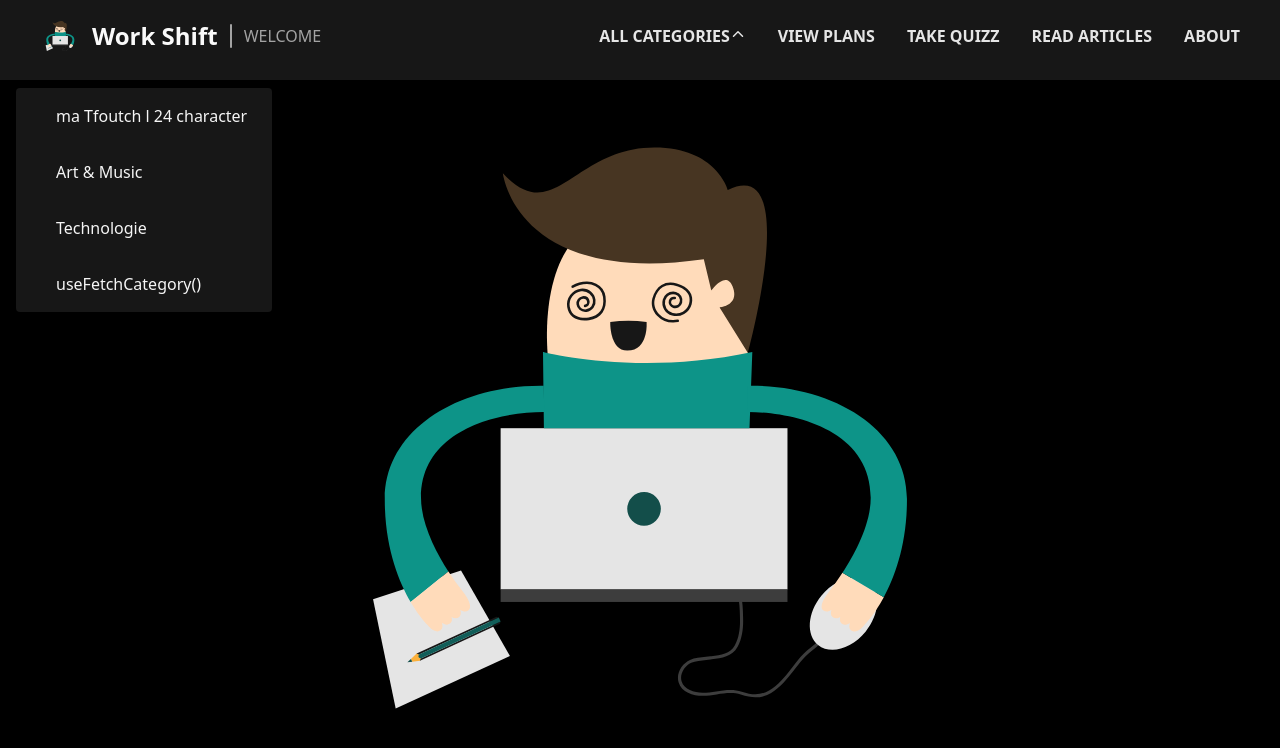
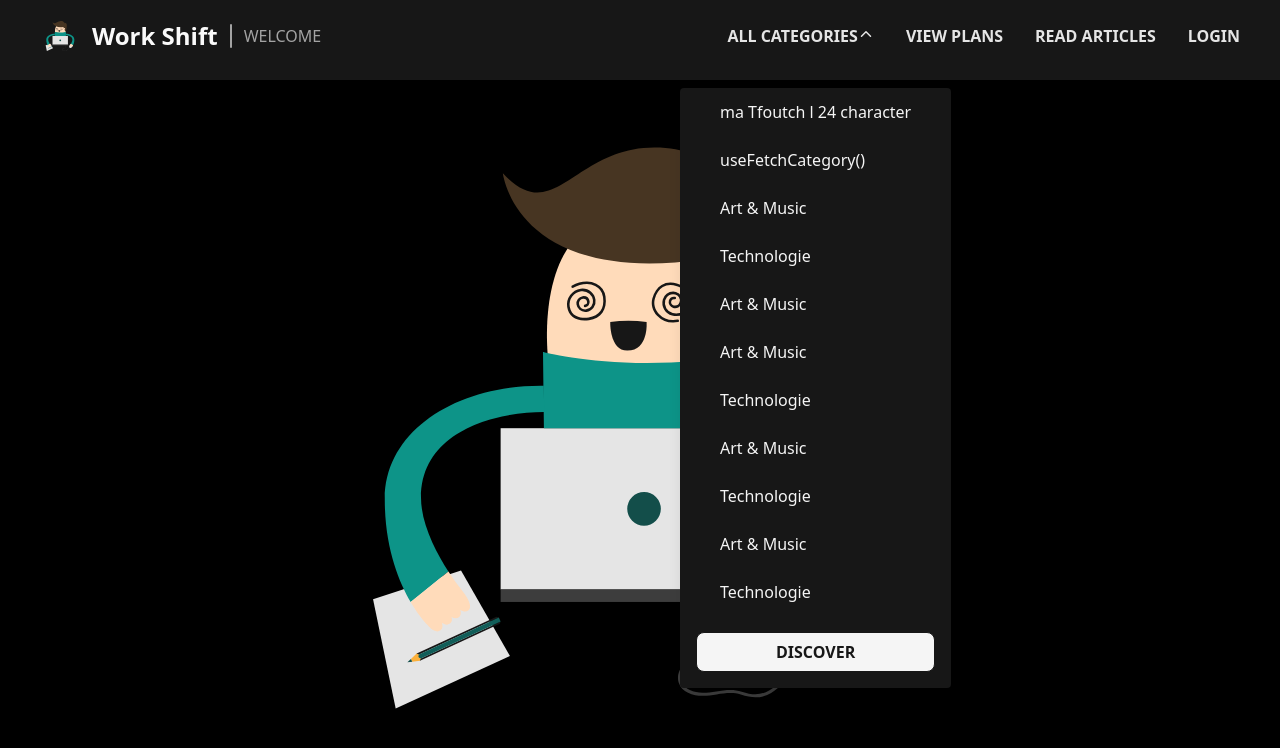
Before and after one commit to SafwenHali/WorkShift, a React (Vite) app in the folder Frontend/: page /Home in a window 1280 px wide. Both pictures are taken after a click on the button "ALL CATEGORIES". Shown: the top 748 px of the page. Built offline with nearby package versions, Linux system fonts and the light colour scheme.

Commit message:
category menu

```diff
--- a/Frontend/src/App.jsx
+++ b/Frontend/src/App.jsx
@@ -19,9 +19,11 @@ function App() {
       <Routes>
         <Route path="/" element={<Home/>}/>
         <Route path="/Home" element={<Home/>}/>
+        <Route path="/Categories" element={<Home/>}/>
         <Route path="/Putin" element={<Test/>}/>
         <Route path="/Articles" element={<ArticleList/>}/>
         <Route path="/Articles/articleUniqueTitle" element={<Article/>}/>
+        <Route path="/Articles/:id" element={<Article/>}/>
       </Routes>
     </BrowserRouter>
   );
--- a/Frontend/src/components/Button.jsx
+++ /dev/null
@@ -1,12 +0,0 @@
-import React from 'react'
-
-const Button = (props) => {
-  return (
-    <button className='bg-indigo-600 text-white font-[Poppins] py-2 px-6 rounded md:ml-8 hover:bg-indigo-400
-    duration-500'>
-      {props.children}
-    </button>
-  )
-}
-
-export default Button
--- a/Frontend/src/components/Navbar.jsx
+++ b/Frontend/src/components/Navbar.jsx
@@ -1,44 +1,55 @@
 import React , { useState} from "react";
 const Navbar = (props) => {
     let Links =[
-      {name:"VIEW PLANS",link:"/Putin"},
-      {name:"TAKE QUIZZ",link:"/Putin"},
+      {name:"VIEW PLANS",link:"/"},
       {name:"READ ARTICLES",link:"/Articles"},
-      {name:"ABOUT",link:"/Putin"},
+      {name:"LOGIN",link:"/"},
     ];
     let [open,setOpen]=useState(false);
     const [updown, setUpdown] = useState(false);
 
-    let catMenue =["ma Tfoutch l 24 character","Art & Music","Technologie","useFetchCategory()"]
+    let catMenue =["ma Tfoutch l 24 character","useFetchCategory()","Art & Music","Technologie","Art & Music",,"Art & Music","Technologie","Art & Music","Technologie","Art & Music","Technologie"]
 
 
   return (
     <div className='shadow-md w-full fixed top-0 left-0'>
       <div className="bg-neutral-900 w-full h-20">
       <div className='md:flex items-center justify-between py-4 md:px-10 px-7'>
-
+        {/*Name and LOGO*/}
           <span className='space-x-3 cursor-pointer flex items-center font-bold text-neutral-50 font-sansserif '>
-            <img src="../../public/icon/LOGO.svg" className="w-fit h-10"/>
+            <img src="/icon/LOGO.svg" className="w-fit h-10"/>
             <a href="/" className='text-2xl'>Work Shift </a>
             <h1 className="bg-neutral-400 h-6 w-0.5 rounded"/>
           {<p className="font-light text-neutral-400">{props.PageName}</p>}
           </span>
-
+       {/*END Name and LOGO*/}
 
       <div onClick={()=>setOpen(!open)} className='text-3xl text-white hover:text-teal-600 absolute right-8 top-6 cursor-pointer md:hidden'>
       <ion-icon name={open ? 'close':'menu'}></ion-icon>
       </div>
       <ul className={`
-      ${open ? 'top-22 ':'top-[-490px]'}
+      ${open ? 'top-22 ':'hidden'}
        bg-neutral-200 md:bg-neutral-900 md:flex items-center md:pb-0 pb-14 absolute md:static md:z-auto z-[-1] left-0 w-full md:w-auto md:pl-0 pl-24 transition-all duration-500`}>
         {/*Categories*/}
         <li key="Cat"className='md:ml-8 md:my-0 my-7 md:pt-0 pt-5 md:font-semibold font-bold'  >
+          {/*Categories web (with menu)*/}
+          <span className="hidden md:inline">
             <button className=' text-neutral-800 hover:text-teal-600 md:text-neutral-200 duration-300'
             onClick={()=>setUpdown(!updown)}>
-              ALL CATEGORIES<ion-icon name={updown ?"chevron-up-outline":"chevron-down-outline"}></ion-icon>
+                ALL CATEGORIES
+                  <ion-icon name={updown ?"chevron-up-outline":"chevron-down-outline"}></ion-icon>
             </button>
+          </span>
+          {/*Categories mobile*/}
+          <span className="md:hidden">
+            <a className=' text-neutral-800 hover:text-teal-600 md:text-neutral-200 duration-300'
+              href="/categories">
+                ALL CATEGORIES
+            </a>
+          </span>
         </li>
-        {/*Links to pages*/}
+        {/*END Categories*/}
+        {/*Pages from Links*/}
         {
           Links.map((link)=>(
             <li key={link.name} className='md:ml-8 md:my-0 my-7 md:pt-0 pt-5 md:font-semibold font-bold'>
@@ -48,22 +59,30 @@ const Navbar = (props) => {
             </li>
           ))
         }
+        {/*END pages*/}
+        {/*NAVBAR Login Button*/}
 
-        {/*Login*/}
+        {/*END Login*/}
       </ul>
-
       </div>
-      {updown === true &&<div>
-        <ul className="p-4 w-72 h-fit ">
-          <div className="bg-neutral-900 text-neutral-100 rounded shadow-lg">
-                {catMenue.map((m)=>(
-                <li key={m}>
-                   <a href="/"><div className="p-4 pl-10 hover:text-teal-400 hover:bg-neutral-700 rounded duration-300">{m}</div> </a>
+      {/*Categories menu*/}
+      {updown === true &&<div className="hidden md:flex p-2 pt-4 w-72 absolute right-80">
+        <ul className=" bg-neutral-900 text-neutral-100 rounded shadow-lg overflow-y-auto">
+         {catMenue.map((n)=>(
+            <li key={n}>
+              <a href="/"><div className="p-3 pr-10 pl-10 hover:text-teal-400 hover:bg-neutral-700 rounded duration-300 hover:shadow-xl">{n}</div> </a>
             </li>
-                ))}</div>
-              </ul></div>
-
-            }
+          ))}
+          <li>
+            <div className="p-4 rounded ">
+              <button className="w-full h-10 rounded-lg border border-neutral-900 text-neutral-900 bg-neutral-100 hover:shadow-2xl hover:bg-teal-700 hover:border-teal-700 hover:text-neutral-100 font-bold duration-200">
+                DISCOVER
+              </button>
+            </div>
+          </li>
+        </ul>
+      </div>}
+      {/*END Categories menu*/}
     </div>
   </div>
   )
--- a/Frontend/src/components/articleCard.jsx
+++ b/Frontend/src/components/articleCard.jsx
@@ -2,20 +2,21 @@ import React from "react";
 const Card =(props) =>{
     return(
         <div className="w-full md:w-1/2 lg:w-1/3 p-4 mb-4">
-            <article className="overflow-hidden rounded-lg shadow-lg bg-neutral-200">
+            <article className="overflow-hidden rounded-lg shadow-lg bg-neutral-300">
                 <img className="block"
                     src={props.imageURL}></img>
                 <header className="flex items-center justify-between leading-tight p-2 md:p-4">
                     <h1 className="text-lg">
-                        <a className="no-underline hover:underline hover:text-teal-800 text-neutral-900 duration-300" href="#">
+                        <a className="no-underline hover:underline hover:text-teal-800 text-neutral-900 duration-300">
                             {props.title}
                         </a>
                     </h1>
-                    <div>
-                    <button class="bg-teal-600 hover:bg-teal-800 text-neutral-200 py-1 px-3 rounded-full duration-500">
-                        {props.category}
+
+                    {/*<div><button class="bg-teal-600 hover:bg-teal-800 text-neutral-200 py-1 px-3 rounded-full duration-500"
+                        onClick={<Article ID={props.id}/>}>
+
                     </button>
-                    </div>
+                    </div>*/}
                 </header>
                 <p className="ml-5 flex items-center text-neutral-600 py-4">{props.writer}</p>
 
--- a/Frontend/src/pages/article.jsx
+++ b/Frontend/src/pages/article.jsx
@@ -6,7 +6,7 @@ import reducer from "../hooks/fetchHookReducer"
 import axios from "axios";
 
 const Article =() => {
-    let ID= "6421bd99a1a6f8095defef92";
+    let ID= "642f6b1038c5d71272c2040c";
     function useFetchArticles() {
         const [state,dispatch]= useReducer(reducer,{data:[]});
         useEffect(()=>{
@@ -28,13 +28,19 @@ const Article =() => {
     <div className="min-h-screen bg-black">
         <Nav PageName={`Articles, ${data.articleName}`}/>
         <div>
-            {<h1 className=" pl-14 pt-24 mb-4 text-4xl font-semibold tracking-tight text-teal-600">{data.articleName}</h1>}
+            {<h1 className=" pl-14 pt-24 mb-4 text-4xl font-semibold tracking-tight text-neutral-300">
+                {data.articleName}
+                {<h1 className="mb-4 text-xl font-light tracking-tight text-neutral-300">
+                    by {data.articleWriter}
+                </h1>}
+            </h1>}
+
             <div class="flex">
-                {<img className="m-auto w-fit pt-14" src={data.articleCover}/>}
+                {<img className="m-auto pt-14" src={data.articleCover}/>}
                 </div>
                 <div class="flex ">
                     <div className="m-auto p-14">
-                {<div className="p-14 text-2xl rounded-lg bg-neutral-100 text-teal-900 font-light">{data.articleText}
+                {<div className="p-14 text-2xl rounded-lg bg-neutral-300 text-neutral-800 font-light">{data.articleText}
                     <div className="pt-5 mr-4 flex justify-end text-teal-700 text-xl">
                         Written by {data.articleWriter} , {data.createdAt}
                     </div>
```
Lines whose indentation alone changed are shown as unchanged.
